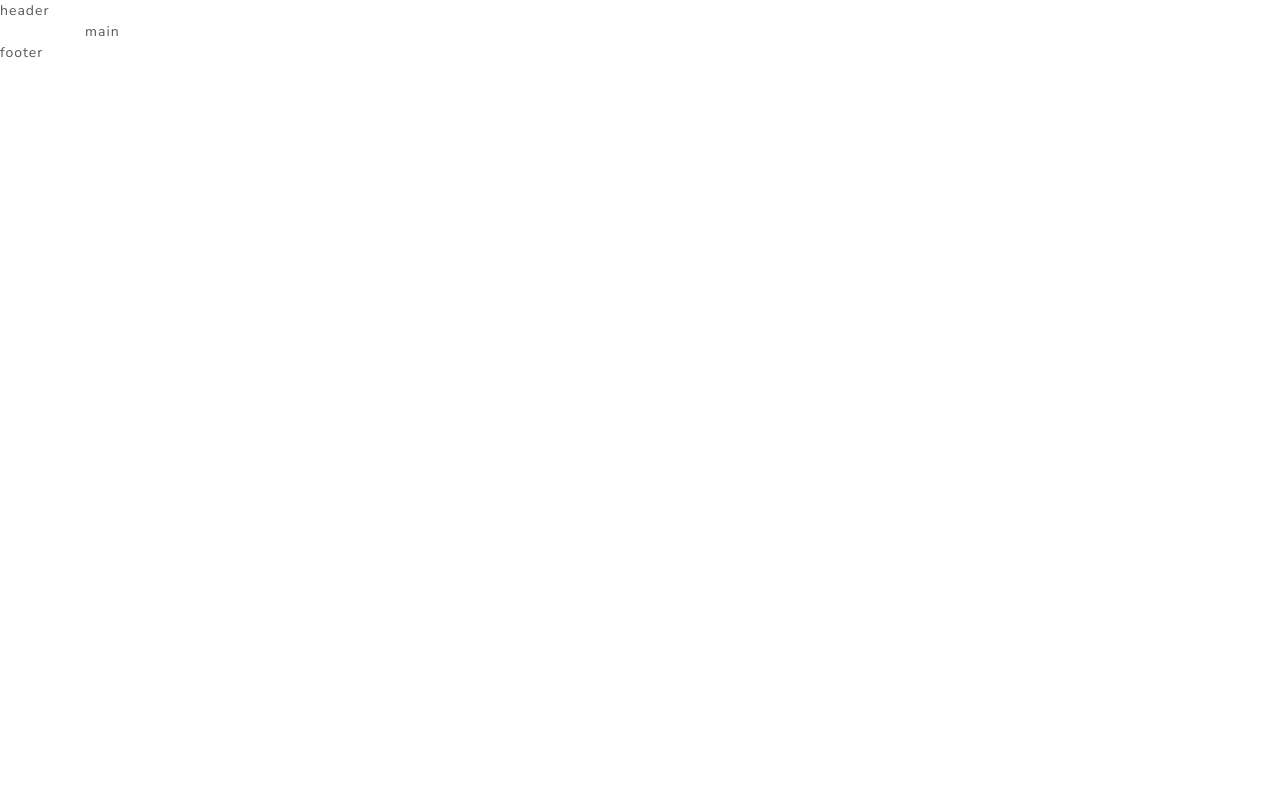
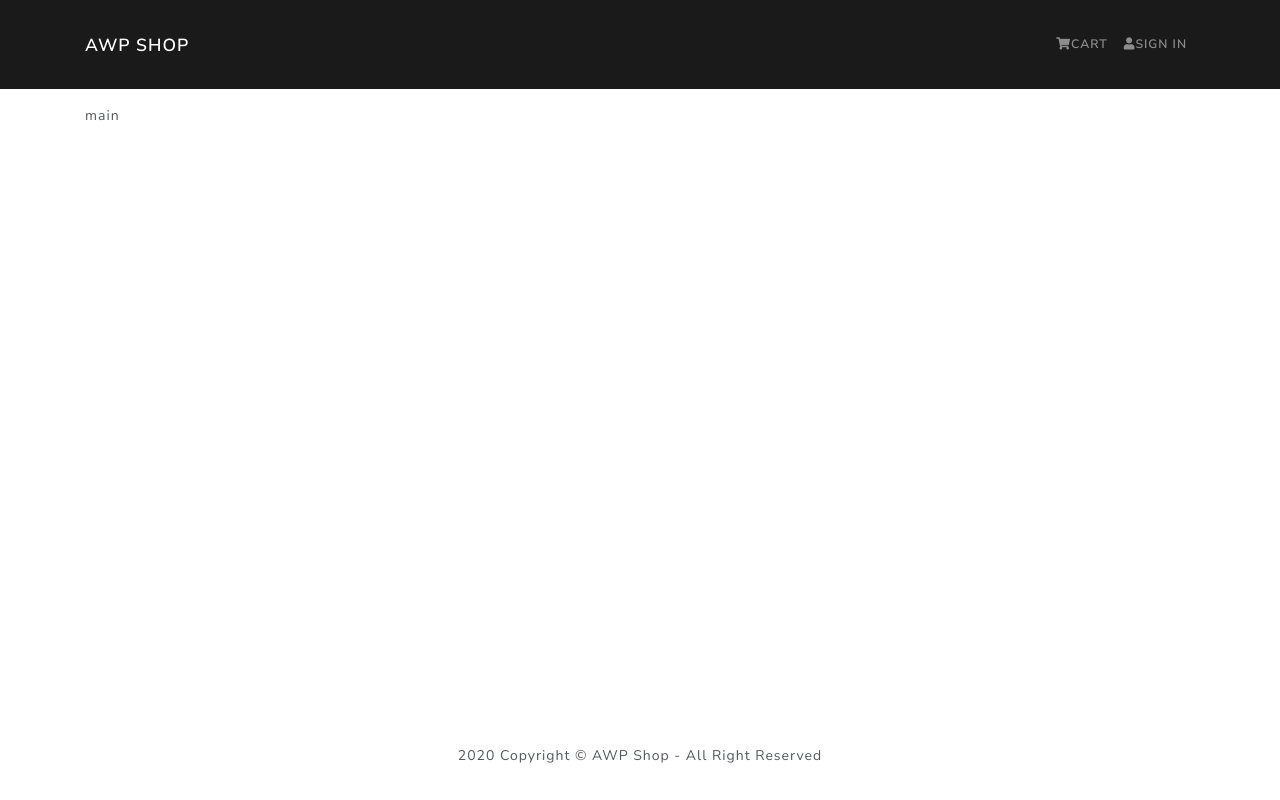
Before and after one commit to awpx/shop-dika-dev-v1, a React (Create React App) app in the folder client/: page / in a window 1280 px wide. Built offline with nearby package versions, Linux system fonts and the light colour scheme.

Commit message:
add navbar

```diff
--- a/client/public/index.html
+++ b/client/public/index.html
@@ -11,6 +11,12 @@
     />
     <link rel="apple-touch-icon" href="%PUBLIC_URL%/logo192.png" />
     <link rel="manifest" href="%PUBLIC_URL%/manifest.json" />
+    <link
+        rel="stylesheet"
+        href="https://cdnjs.cloudflare.com/ajax/libs/font-awesome/5.14.0/css/all.min.css"
+        integrity="sha512-1PKOgIY59xJ8Co8+NE6FZ+LOAZKjy+KY8iq0G4B3CyeY6wYHN3yt9PW0XpSriVlkMXe40PTKnXrLnZ9+fkDaog=="
+        crossorigin="anonymous"
+    />
     <title>AWP Shop</title>
   </head>
   <body>
--- a/client/src/App.js
+++ b/client/src/App.js
@@ -1,13 +1,13 @@
-import React from 'react';
+import React from 'react'
 import { Container } from 'react-bootstrap'
-import { Footer } from './components/Footer';
-import { Header } from './components/Header';
+import { Footer } from './components/Footer'
+import { Header } from './components/Header'
 
 const App = () => {
   return (
     <>
       <Header />
-      <main>
+      <main className='py-3'>
       <Container>
         main
       </Container>
@@ -17,4 +17,4 @@ const App = () => {
   );
 }
 
-export default App;
+export default App
--- a/client/src/components/Footer.js
+++ b/client/src/components/Footer.js
@@ -1,9 +1,16 @@
 import React from 'react'
+import { Container, Row, Col } from 'react-bootstrap'
 
 export const Footer = () => {
   return (
     <footer>
-      footer
+      <Container>
+        <Row>
+          <Col className='text-center py-3'>
+          2020 Copyright &copy;  AWP Shop - All Right Reserved
+          </Col>
+        </Row>
+      </Container>
     </footer>
   )
 }
--- a/client/src/components/Header.js
+++ b/client/src/components/Header.js
@@ -1,9 +1,22 @@
 import React from 'react'
+import { Nav, Navbar, Container } from 'react-bootstrap'
 
 export const Header = () => {
   return (
     <header>
-      header
+      <Navbar expand="lg" className='navbar-dark bg-primary' collapseOnSelect>
+        <Container>
+          <Navbar.Brand href="/">AWP Shop</Navbar.Brand>
+          <Navbar.Toggle aria-controls="basic-navbar-nav" />
+          <Navbar.Collapse id="basic-navbar-nav">
+            <Nav className="ml-auto">
+              <Nav.Link href="/cart"><i className='fas fa-shopping-cart'></i>Cart</Nav.Link>
+              <Nav.Link href="/login"><i className='fas fa-user'></i>Sign In</Nav.Link>
+            </Nav>
+          </Navbar.Collapse>
+        </Container>
+
+      </Navbar>
     </header>
   )
 }
--- a/client/src/index.css
+++ b/client/src/index.css
@@ -0,0 +1,3 @@
+main {
+    min-height: 80vh;
+}
```
